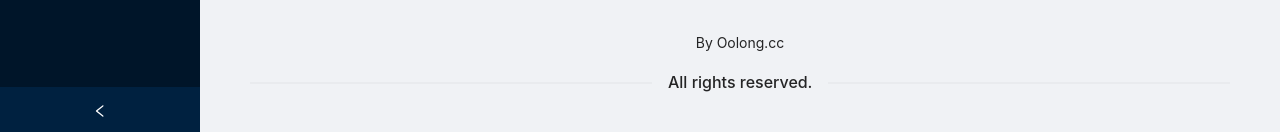
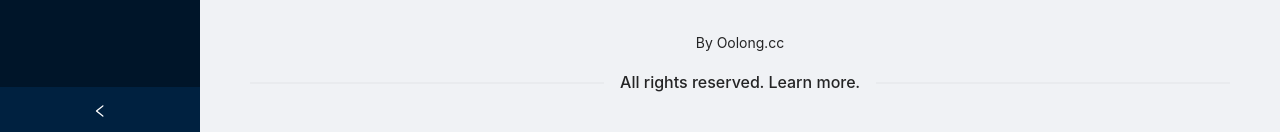
Before and after one commit to cmingfai/spring-boot-react, a React (Create React App) app in the folder src/frontend/: page / in a window 1280 px wide. Shown: the part 665-797 px from the top of the page. Built offline with nearby package versions, Linux system fonts and the light colour scheme; no server answers.

Commit message:
added learn more in footer

```diff
--- a/src/frontend/src/App.js
+++ b/src/frontend/src/App.js
@@ -246,7 +246,7 @@ function App() {
         </Content>
         <Footer style={{ textAlign: "center" }}>
           By Oolong.cc
-          <Divider>All rights reserved.</Divider>
+          <Divider>All rights reserved. Learn more.</Divider>
         </Footer>
       </Layout>
     </Layout>
```
